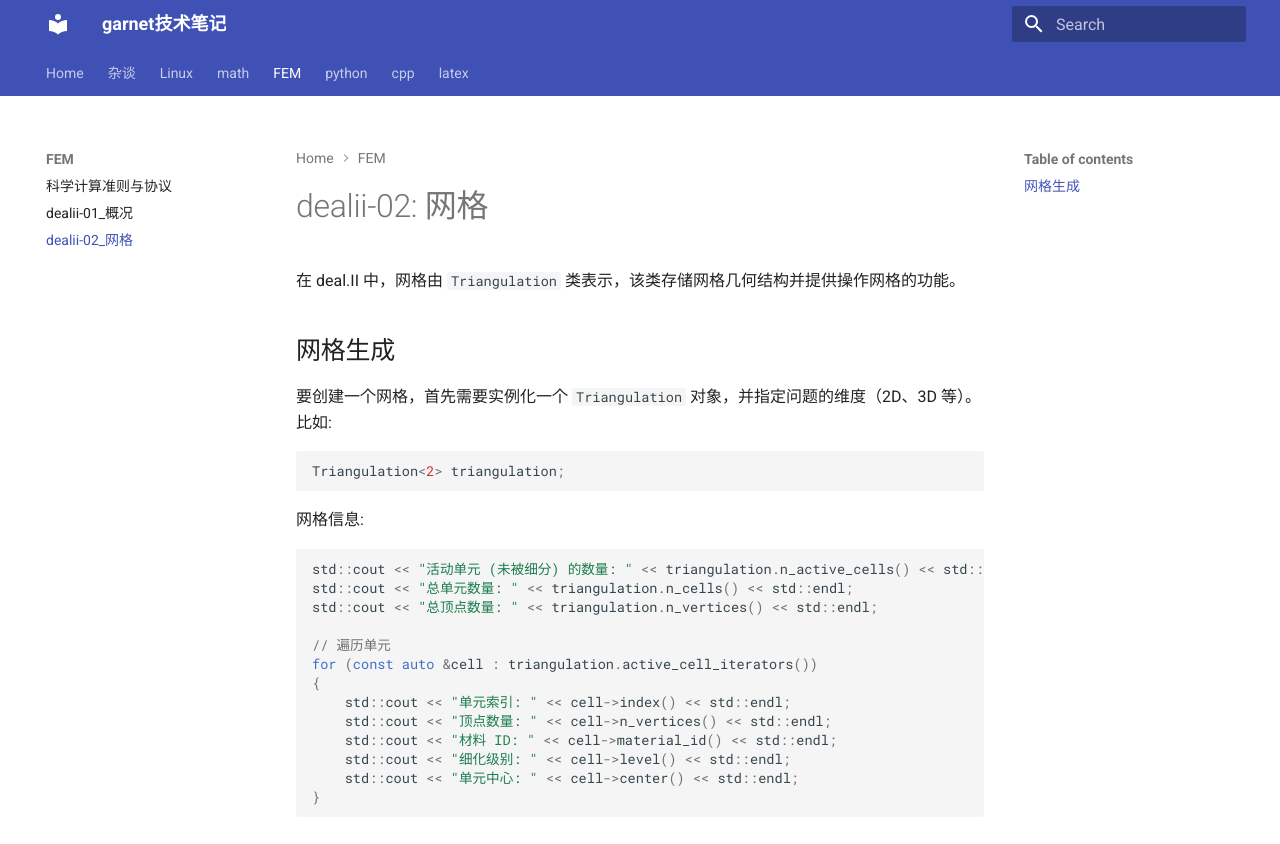
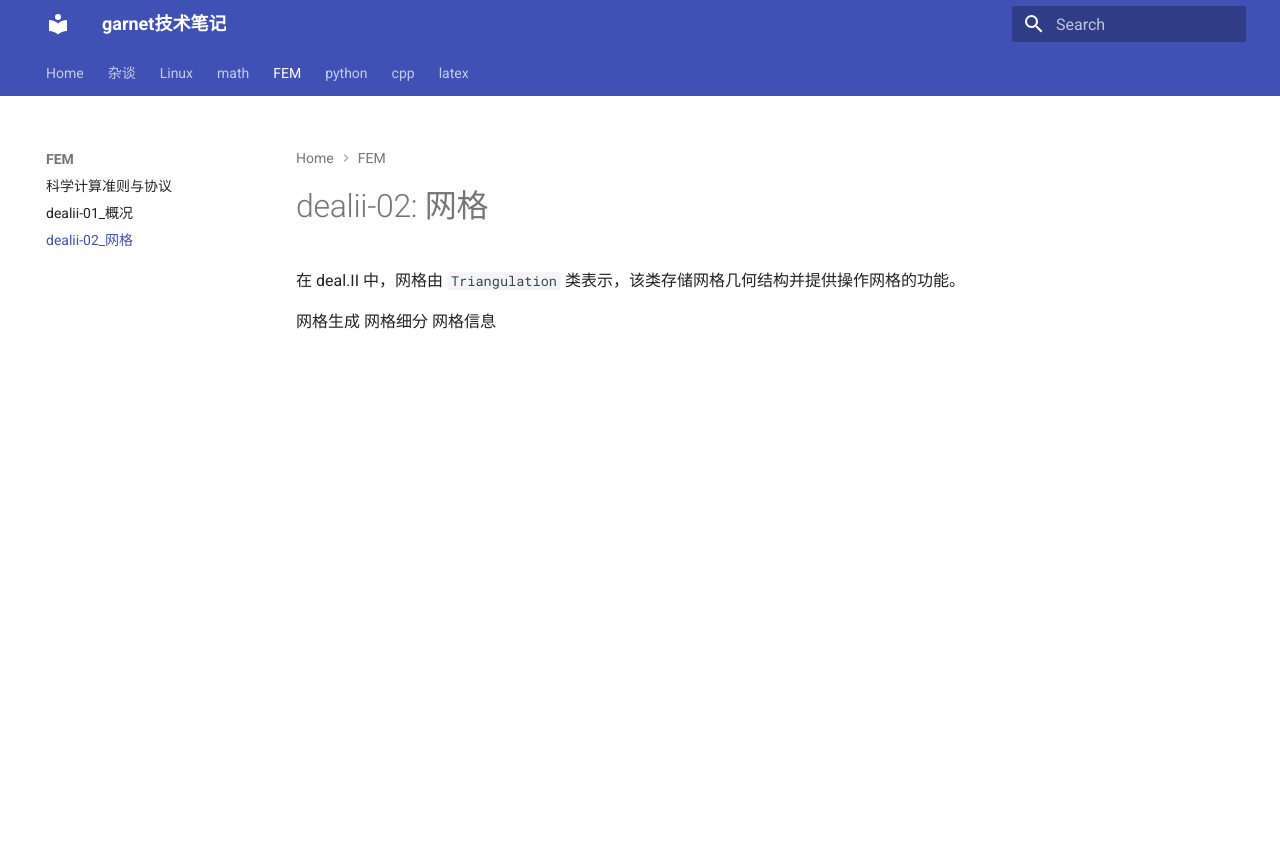
Before and after one commit to ymma98/technotes, an MkDocs documentation site: the page built from docs/FEM/dealii-02_网格.md, in a window 1280 px wide. Shown: the top 844 px of the page. Built offline with MkDocs 1.6.1 and Material for MkDocs 9.7.7, drawn with Linux system fonts in a browser that asks for light colours.

Commit message:
docs/FEM/dealii-02_网格.md updated from https://stackedit.cn/

````diff
--- a/docs/FEM/dealii-02_网格.md
+++ b/docs/FEM/dealii-02_网格.md
@@ -2,30 +2,10 @@
 
 在 deal.II 中，网格由 `Triangulation` 类表示，该类存储网格几何结构并提供操作网格的功能。
 
-## 网格生成
-
-要创建一个网格，首先需要实例化一个 `Triangulation` 对象，并指定问题的维度（2D、3D 等）。比如:
-```cpp
-Triangulation<2> triangulation;
-```
-网格信息:
-
-```cpp
-std::cout << "活动单元 (未被细分) 的数量: " << triangulation.n_active_cells() << std::endl;
-std::cout << "总单元数量: " << triangulation.n_cells() << std::endl;
-std::cout << "总顶点数量: " << triangulation.n_vertices() << std::endl;
-
-// 遍历单元
-for (const auto &cell : triangulation.active_cell_iterators())
-{
-    std::cout << "单元索引: " << cell->index() << std::endl;
-    std::cout << "顶点数量: " << cell->n_vertices() << std::endl;
-    std::cout << "材料 ID: " << cell->material_id() << std::endl;
-    std::cout << "细化级别: " << cell->level() << std::endl;
-    std::cout << "单元中心: " << cell->center() << std::endl;
-}
-
-```
+网格生成
+网格细分
+网格信息
 <!--stackedit_data:
-eyJoaXN0b3J5IjpbLTQwMzk3MzgsMTA5MDk0ODI5XX0=
+eyJoaXN0b3J5IjpbLTk0MTQ1MTYyNCwtNDAzOTczOCwxMDkwOT
+Q4MjldfQ==
 -->
````
